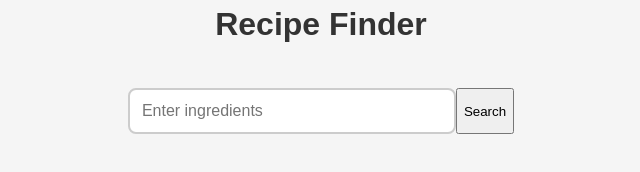
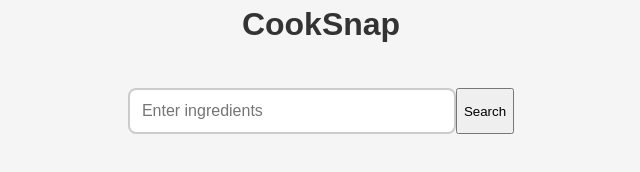
Before and after one commit to DianaKalU/cooksnap, a plain HTML site: page index.html in a window 1280 px wide. Shown: the whole page, without its empty margins (319-959 px from the left). Drawn offline with Linux system fonts and the light colour scheme.

Commit message:
Update index.html

```diff
--- a/index.html
+++ b/index.html
@@ -9,7 +9,7 @@
 </head>
 <body>
     <div class="container">
-        <h1>Recipe Finder</h1>
+        <h1>CookSnap</h1>
         <form>
             <input type="text" id="search" placeholder="Enter ingredients">
             <button type="button" id="submit" class="btn">Search</button>
```
